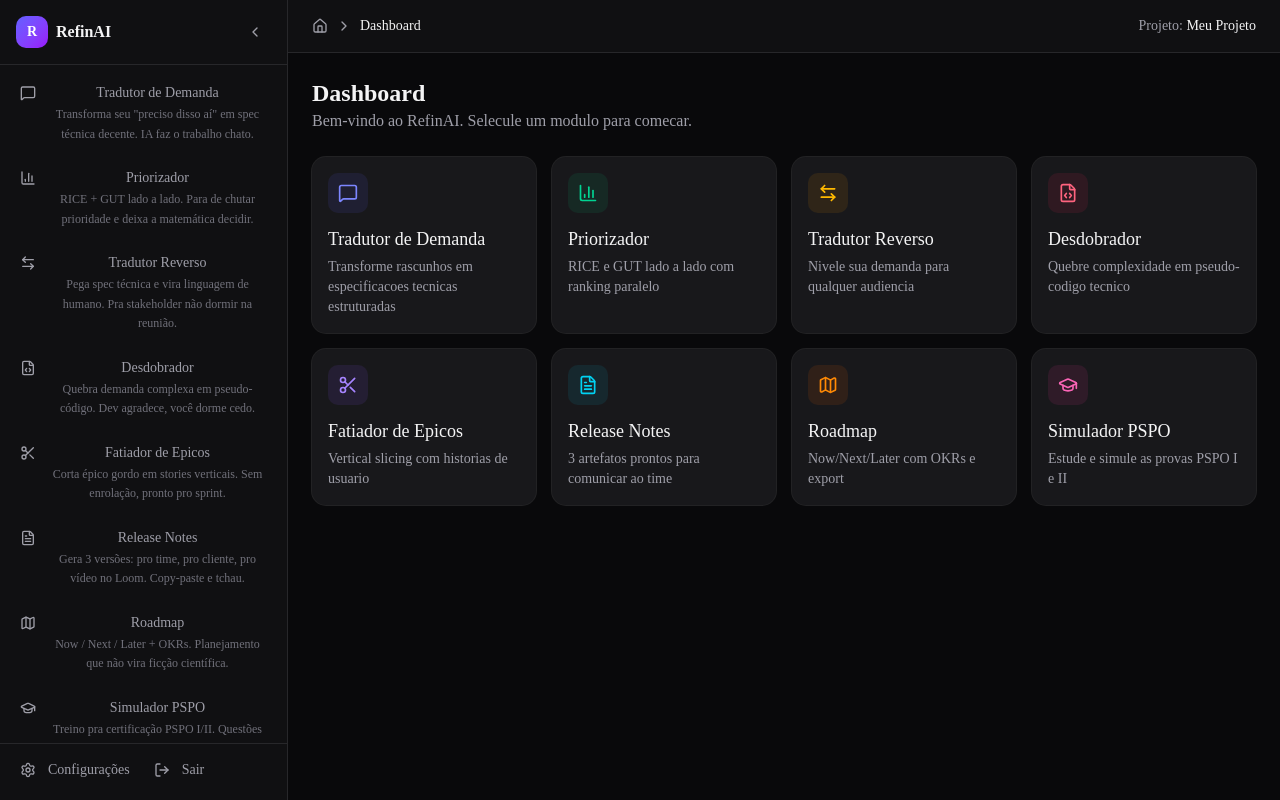
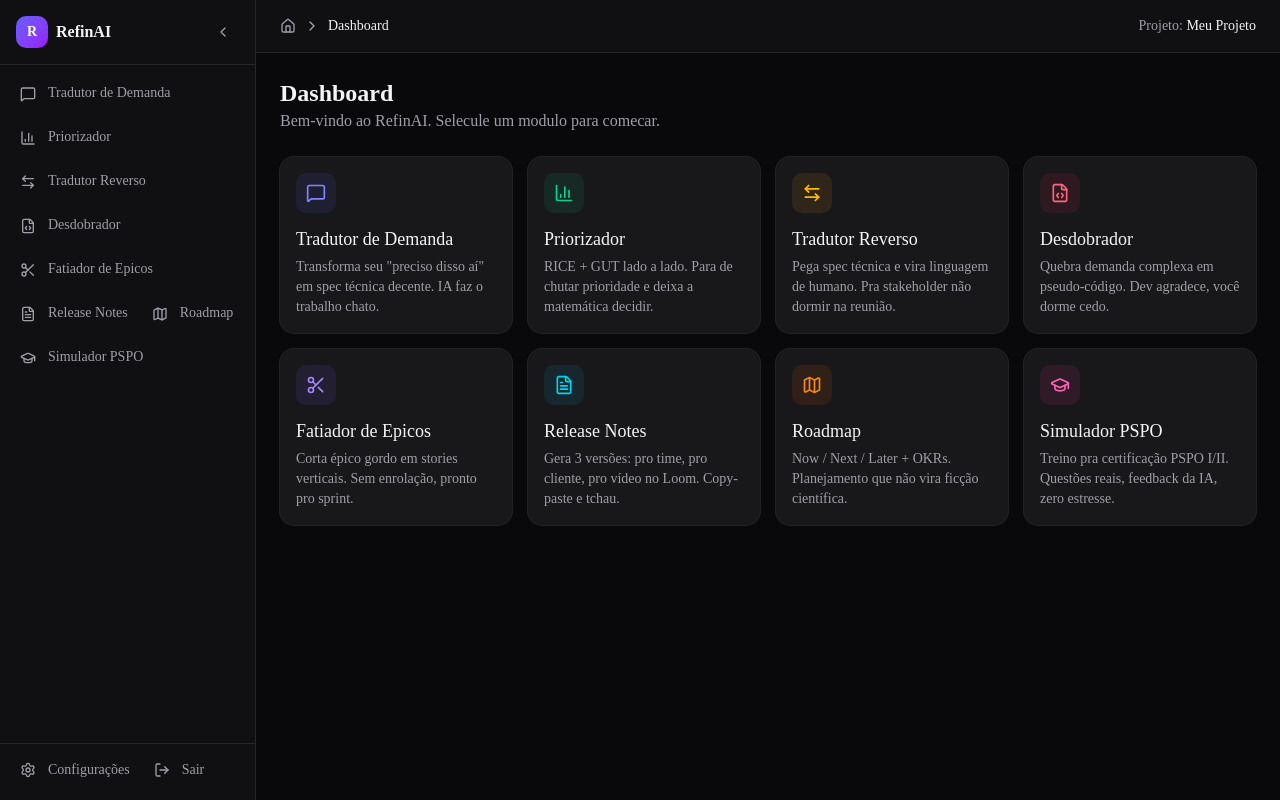
Before and after one commit to bielfernandes-projects/RefinAI, a Next.js app: page /dashboard in a window 1280 px wide. Built offline with nearby package versions, Linux system fonts and the light colour scheme.

Commit message:
feat: update sidebar & dashboard descriptions - Sidebar: only names visible, descriptions on hover tooltip - Sidebar width back to w-64 - Dashboard cards: updated with same fun, informal descriptions from sidebar - Consistent tone across app

```diff
--- a/src/app/dashboard/page.tsx
+++ b/src/app/dashboard/page.tsx
@@ -19,7 +19,7 @@ import Link from 'next/link'
 const modules = [
   {
     name: 'Tradutor de Demanda',
-    description: 'Transforme rascunhos em especificacoes tecnicas estruturadas',
+    description: 'Transforma seu "preciso disso aí" em spec técnica decente. IA faz o trabalho chato.',
     icon: MessageSquare,
     href: '/dashboard/tradutor',
     color: 'text-indigo-400',
@@ -27,7 +27,7 @@ const modules = [
   },
   {
     name: 'Priorizador',
-    description: 'RICE e GUT lado a lado com ranking paralelo',
+    description: 'RICE + GUT lado a lado. Para de chutar prioridade e deixa a matemática decidir.',
     icon: BarChart3,
     href: '/dashboard/priorizador',
     color: 'text-emerald-400',
@@ -35,7 +35,7 @@ const modules = [
   },
   {
     name: 'Tradutor Reverso',
-    description: 'Nivele sua demanda para qualquer audiencia',
+    description: 'Pega spec técnica e vira linguagem de humano. Pra stakeholder não dormir na reunião.',
     icon: ArrowLeftRight,
     href: '/dashboard/tradutor-reverso',
     color: 'text-amber-400',
@@ -43,7 +43,7 @@ const modules = [
   },
   {
     name: 'Desdobrador',
-    description: 'Quebre complexidade em pseudo-codigo tecnico',
+    description: 'Quebra demanda complexa em pseudo-código. Dev agradece, você dorme cedo.',
     icon: FileCode,
     href: '/dashboard/desdobrador',
     color: 'text-rose-400',
@@ -51,7 +51,7 @@ const modules = [
   },
   {
     name: 'Fatiador de Epicos',
-    description: 'Vertical slicing com historias de usuario',
+    description: 'Corta épico gordo em stories verticais. Sem enrolação, pronto pro sprint.',
     icon: Scissors,
     href: '/dashboard/fatiador',
     color: 'text-violet-400',
@@ -59,7 +59,7 @@ const modules = [
   },
   {
     name: 'Release Notes',
-    description: '3 artefatos prontos para comunicar ao time',
+    description: 'Gera 3 versões: pro time, pro cliente, pro vídeo no Loom. Copy-paste e tchau.',
     icon: FileText,
     href: '/dashboard/release-notes',
     color: 'text-cyan-400',
@@ -67,7 +67,7 @@ const modules = [
   },
   {
     name: 'Roadmap',
-    description: 'Now/Next/Later com OKRs e export',
+    description: 'Now / Next / Later + OKRs. Planejamento que não vira ficção científica.',
     icon: Map,
     href: '/dashboard/roadmap',
     color: 'text-orange-400',
@@ -75,7 +75,7 @@ const modules = [
   },
   {
     name: 'Simulador PSPO',
-    description: 'Estude e simule as provas PSPO I e II',
+    description: 'Treino pra certificação PSPO I/II. Questões reais, feedback da IA, zero estresse.',
     icon: GraduationCap,
     href: '/dashboard/simulador',
     color: 'text-pink-400',
--- a/src/components/layout/sidebar.tsx
+++ b/src/components/layout/sidebar.tsx
@@ -87,7 +87,7 @@ export function Sidebar() {
       <aside
         className={cn(
           'flex flex-col h-screen border-r border-zinc-800 bg-zinc-900/50 backdrop-blur-sm transition-all duration-300',
-          collapsed ? 'w-16' : 'w-72'
+          collapsed ? 'w-16' : 'w-64'
         )}
       >
         {/* Header */}
@@ -122,21 +122,14 @@ export function Sidebar() {
                   <Link
                     href={mod.href}
                     className={cn(
-                      'flex items-start gap-3 px-3 py-2.5 rounded-lg text-sm font-medium transition-colors group',
+                      'flex items-center gap-3 px-3 py-2.5 rounded-lg text-sm font-medium transition-colors group',
                       isActive
                         ? 'bg-indigo-500/10 text-indigo-400'
                         : 'text-zinc-400 hover:text-zinc-100 hover:bg-zinc-800/50'
                     )}
                   >
                     <mod.icon className="h-4 w-4 flex-shrink-0 mt-0.5 group-hover:scale-110 transition-transform" />
-                    {!collapsed && (
-                      <div className="flex flex-col flex-1 min-w-0">
-                        <span className="truncate">{mod.name}</span>
-                        <p className="text-xs text-zinc-500 mt-0.5 leading-relaxed group-hover:text-zinc-400 transition-colors">
-                          {mod.description}
-                        </p>
-                      </div>
-                    )}
+                    {!collapsed && <span>{mod.name}</span>}
                   </Link>
                 </TooltipTrigger>
                 <TooltipContent side="right" align="center" className="max-w-xs text-zinc-100 bg-zinc-900 border border-zinc-700 px-3 py-2">
```
